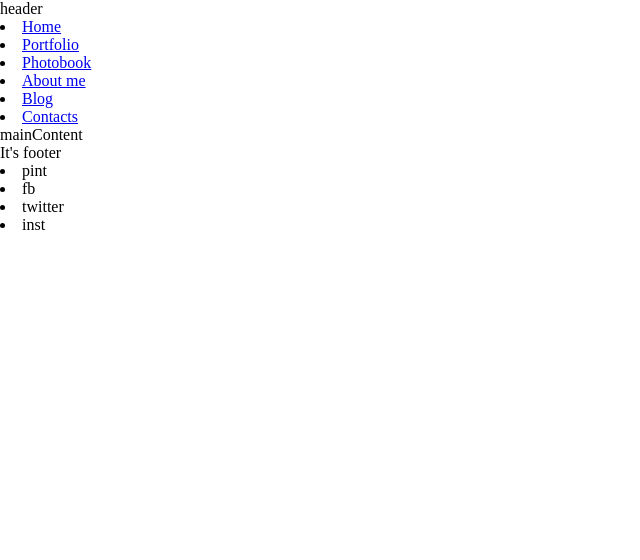
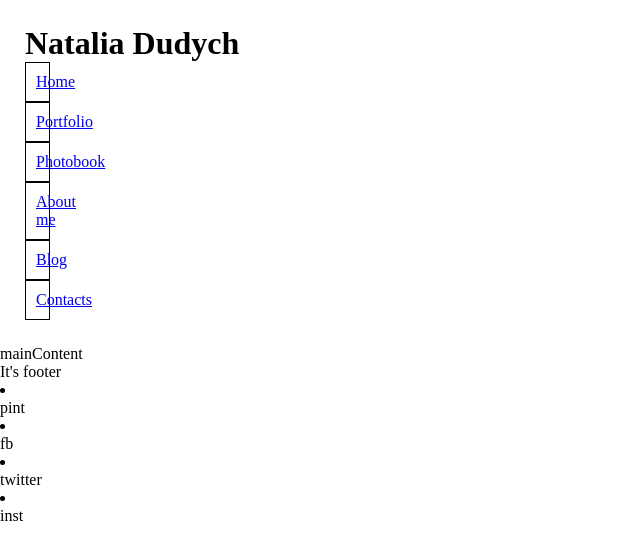
Before and after one commit to wondershirlik/natalidudych, a plain HTML site: page index.html in a window 1280 px wide. Shown: the whole page, without its empty margins (0-640 px from the left). Drawn offline with Linux system fonts and the light colour scheme.

Commit message:
change home

```diff
--- a/index.html
+++ b/index.html
@@ -7,7 +7,7 @@
 </head>
 <body>
 <header>
-header
+<h1>Natalia Dudych</h1>
 	<nav>
 		<li><a href="index.html">Home</a></li>
 		<li><a href="portfolio.html">Portfolio</a></li>
--- a/style.css
+++ b/style.css
@@ -6,3 +6,19 @@
 
 
 /*	It's header	*/
+header {
+	margin: 10px;
+	padding: 15px;
+	width: 100%;
+	box-sizing:border-box;
+}
+header nav li {
+	border: 1px solid black;
+	display: flex;
+}
+nav {
+	max-width: 25px;
+}
+header a {
+	padding: 10px;
+}
```
